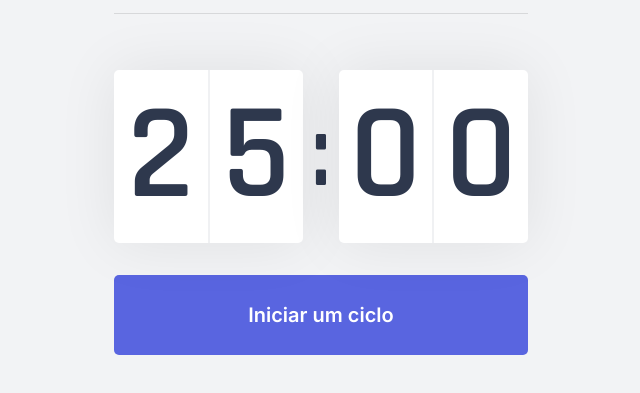
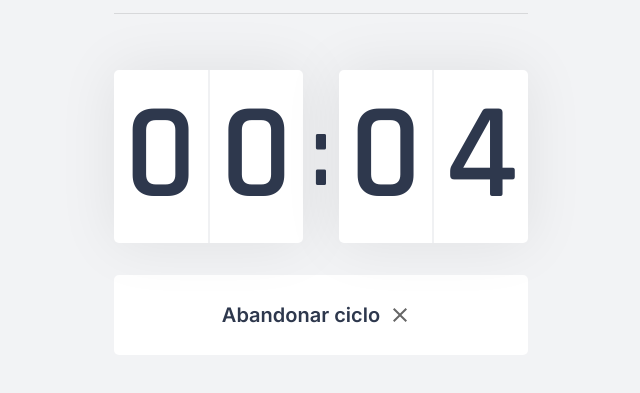
Before and after one commit to MatheusPMC/Moveit-next, a Next.js app: page / in a window 1280 px wide. Both pictures are taken after a click on the button "Iniciar um ciclo". Shown: the part 311-704 px from the top of the page, without its empty margins (62-702 px from the left). Built offline with nearby package versions, Linux system fonts and the light colour scheme.

Commit message:
Componentes Countdown finalizado

```diff
--- a/src/components/Countdown.tsx
+++ b/src/components/Countdown.tsx
@@ -1,23 +1,84 @@
+import { useState, useEffect } from 'react';
 import styles from '../styles/components/Countdown.module.css';
 
+let countdownTimeout: NodeJS.Timeout;
+
 export function Countdown() {
+    const [time, setTime] = useState(0.1 * 60);
+    const [isActive, setIsActive] = useState(false);
+    const [hasFinished, setHasFinished] = useState(false);
+
+    const minutes = Math.floor(time / 60);
+    const seconds = time % 60;
+
+    const [minuteLeft, minuteRight] = String(minutes).padStart(2, '0').split('');
+    const [secondLeft, secondRight] = String(seconds).padStart(2, '0').split('');
+
+    function startCountdown() {
+        setIsActive(true);
+    }
+
+    function resetCountdown() {
+        clearTimeout(countdownTimeout);
+        setIsActive(false);
+        setTime(0.1 * 60);
+    }
+
+    useEffect(() => {
+        if (isActive && time > 0) {
+            countdownTimeout = setTimeout(() => {
+                setTime(time - 1);
+            }, 1000)
+        } else if (isActive && time === 0) {
+            setHasFinished(true);
+            setIsActive(false);
+        }
+    }, [isActive, time])
+
     return (
         <div>
             <div className={styles.countdownContainer}>
                 <div>
-                    <span>2</span>
-                    <span>5</span>
+                    <span>{minuteLeft}</span>
+                    <span>{minuteRight}</span>
                 </div>
                 <span>:</span>
                 <div>
-                    <span>0</span>
-                    <span>0</span>
+                    <span>{secondLeft}</span>
+                    <span>{secondRight}</span>
                 </div>
             </div>
 
-            <button type="button" className={styles.countdownButton}>
-                Iniciar um ciclo
-            </button>
+            { hasFinished ? (
+                <button
+                    disabled
+                    className={styles.countdownButton}
+                >
+                    Ciclo encerrado
+                    <img src="icons/level.svg" alt="Concluido" />
+                </button>
+            ) : (
+                    <>
+                        { isActive ? (
+                            <button
+                                type="button"
+                                className={`${styles.countdownButton} ${styles.countdownButtonActive}`}
+                                onClick={resetCountdown}
+                            >
+                                Abandonar ciclo
+                                <img src="icons/close.svg" alt="Concluido" />
+                            </button>
+                        ) : (
+                                <button
+                                    type="button"
+                                    className={styles.countdownButton}
+                                    onClick={startCountdown}
+                                >
+                                    Iniciar um ciclo
+                                </button>
+                            )}
+                    </>
+                )}
         </div>
     );
 }
--- a/src/styles/components/Countdown.module.css
+++ b/src/styles/components/Countdown.module.css
@@ -59,6 +59,27 @@
     transition: background-color 0.2s;
 }
 
-.countdownButton:hover {
+.countdownButton:not(:disabled):hover {
     background: var(--blue-dark);
 }
+
+.countdownButtonActive {
+    background: var(--white);
+    color: var(--title);
+}
+
+.countdownButtonActive:not(:disabled):hover {
+    background: var(--red);
+    color: var(--white);
+}
+
+.countdownButton:disabled {
+    background: var(--white);
+    color: var(--text);
+    cursor: not-allowed;
+    border-bottom: 5px solid var(--green);
+}
+
+.countdownButton:disabled > img {
+    margin-left: 0.3rem;
+}
```
